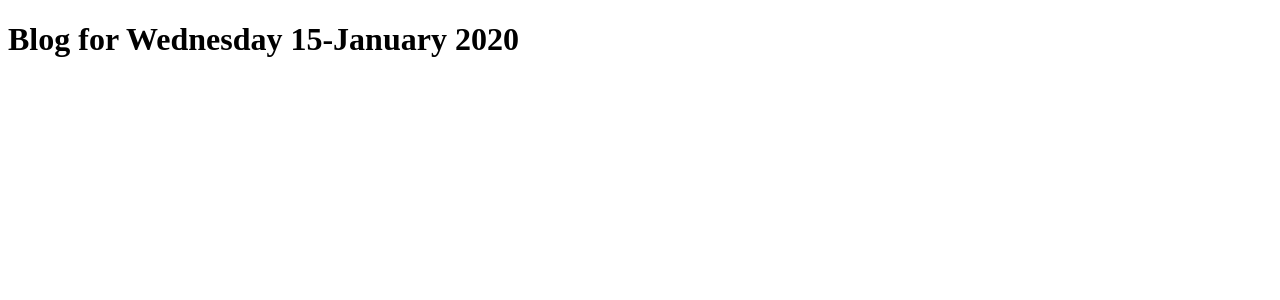
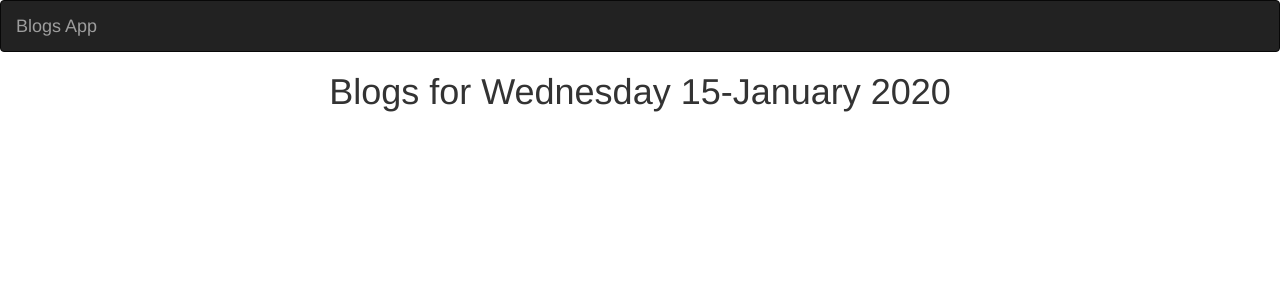
Before and after one commit to nicholas-oduor/first-project, a Django app: template blogapp/templates/base.html in a window 1280 px wide. Shown: the top 300 px of the page. Run offline with Django 3.2, Linux system fonts and the light colour scheme; the template is opened without the code that fills it: most values are stand-ins (such as "Sample title", 1, 10 or a date in 2020); some libraries are stand-ins or nearby versions.

Commit message:
added color to index.css

```diff
--- a/blogapp/templates/base.html
+++ b/blogapp/templates/base.html
@@ -1,23 +1,29 @@
 {% load bootstrap3 %}
+{% load static%}
 <!DOCTYPE html>
 <html>
 <head>
   <meta charset="utf-8">
 
   {% if title %}
-  <title>My blog- {{title}}</title>
+  <title>Blog App - {{title}}</title>
   {% else %}
-    <title> My blog</title>
+    <title> Blog App </title>
   {% endif %}
+
+  {% block styles %}
+    {% bootstrap_css %}
+  {% endblock %}
 
 </head>
 <body>
-    {% block content %} <h1>Blog for {{date|date:"l d-F Y"}}</h1> {%endblock%}
+    {% include "navbar.html" %}
+
+    {% block content %} <h1 class='text-center'>Blogs for {{date|date:"l d-F Y"}}</h1> {%endblock%}
 
     {% block scripts %}
-    <script src="https://ajax.googleapis.com/ajax/libs/jquery/3.2.1/jquery.min.js"></script>
- {% bootstrap_javascript %}
-{% endblock %}
-
+        <script src="https://ajax.googleapis.com/ajax/libs/jquery/3.2.1/jquery.min.js"></script>
+     {% bootstrap_javascript %}
+    {% endblock %}
 </body>
 </html>
--- a/static/css/index.css
+++ b/static/css/index.css
@@ -0,0 +1,4 @@
+h1
+{
+  color: cyan;
+}
```
